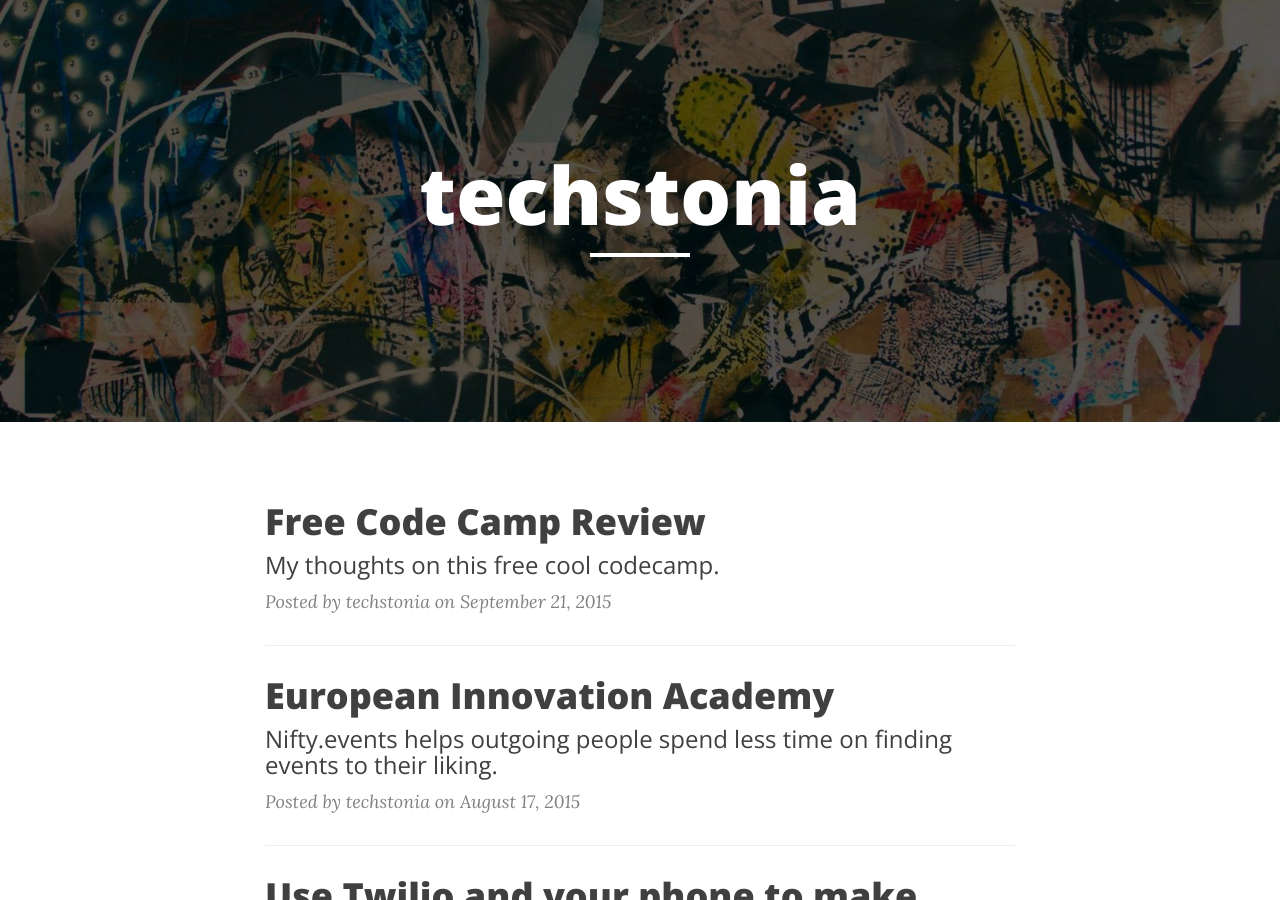
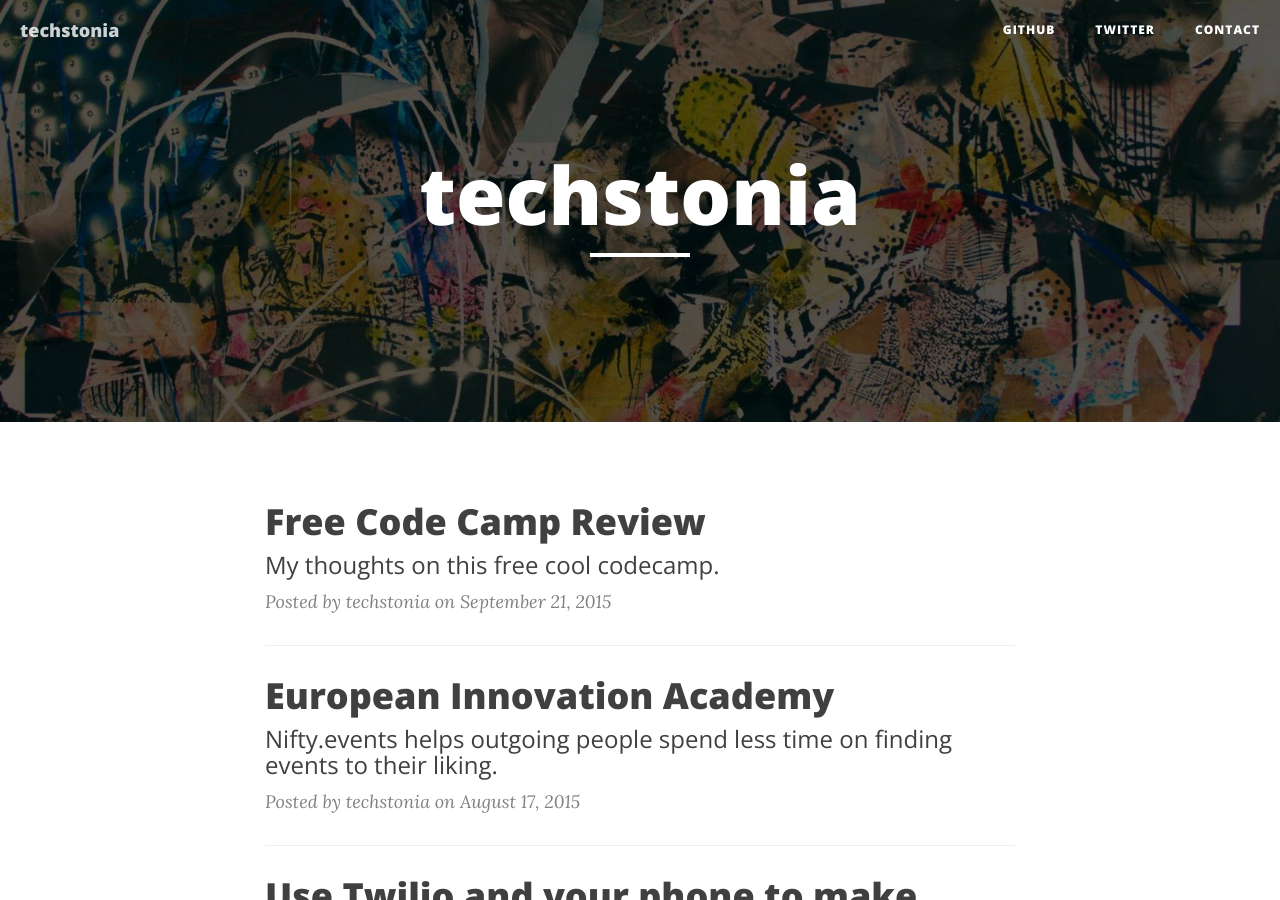
Before and after one commit to techstonia/techstonia.github.io, a Jekyll site: the page built from index.html, in a window 1280 px wide and 900 px high. Built offline with Jekyll 4.4.1, drawn with Linux system fonts in a browser that asks for light colours; nearby versions of some CDN libraries; the list of posts is cut into pages by our own code.

Commit message:
Added navbar with email and github, twitter

```diff
--- a/_includes/nav.html
+++ b/_includes/nav.html
@@ -16,7 +16,13 @@
         <div class="collapse navbar-collapse" id="bs-example-navbar-collapse-1">
             <ul class="nav navbar-nav navbar-right">
                 <li>
-                    <a class="no-text-decoration" href="{{ site.baseurl }}/">Blog</a>
+                    <a class="no-text-decoration" href="https://github.com/techstonia">Github</a>
+                </li>
+                <li>
+                    <a class="no-text-decoration" href="https://twitter.com/techstonia">Twitter</a>
+                </li>
+                <li>
+                    <a class="no-text-decoration" href="mailto:techstonia@gmail.com">Contact</a>
                 </li>
                 {% for page in site.pages %}{% if page.title %}
                 <li>
--- a/_layouts/default.html
+++ b/_layouts/default.html
@@ -5,9 +5,7 @@
 
 <body>
 
-    {% if false %}
-        {% include nav.html %}
-    {% endif %}
+    {% include nav.html %}
 
     {{ content }}
 
```
